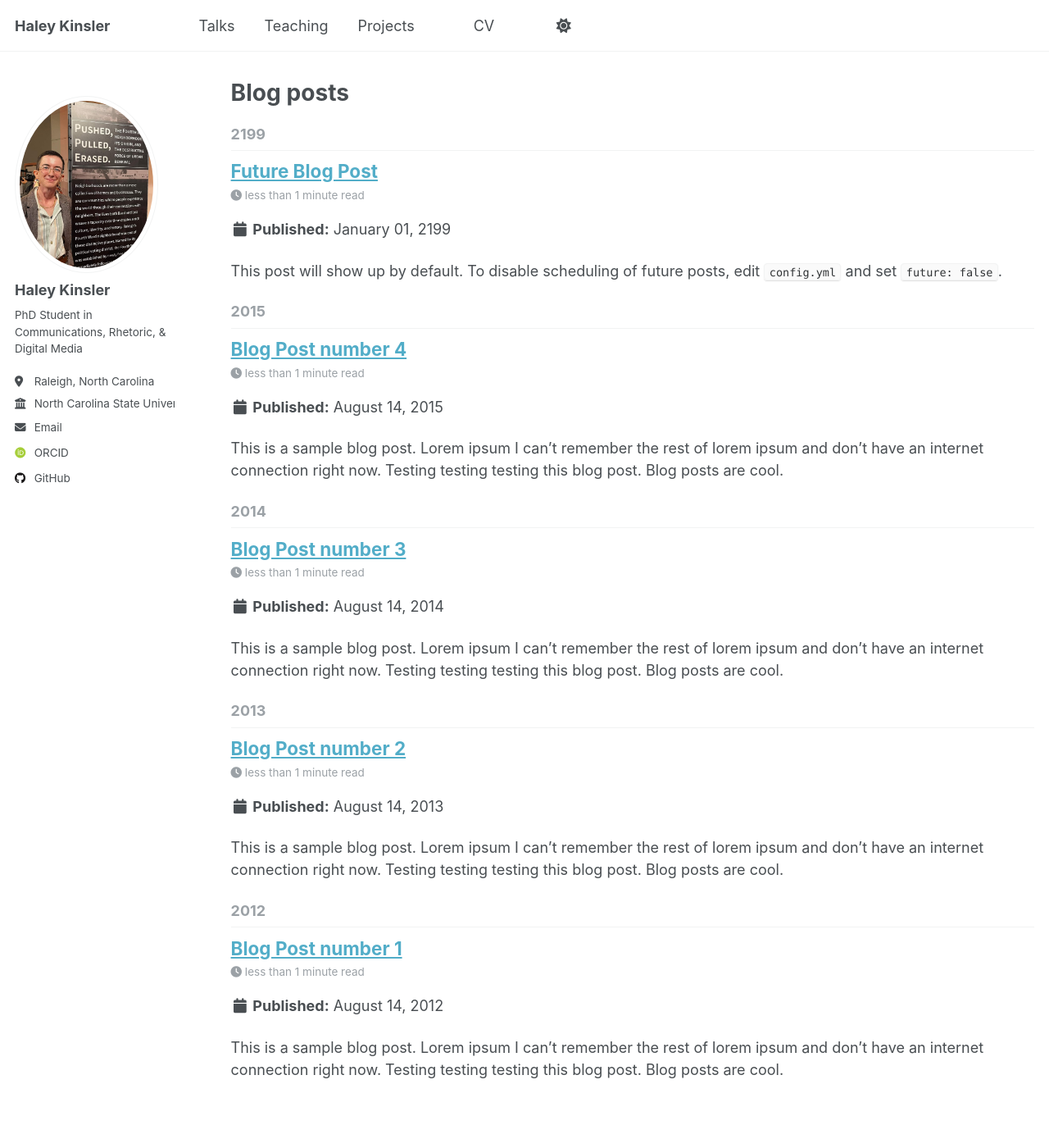
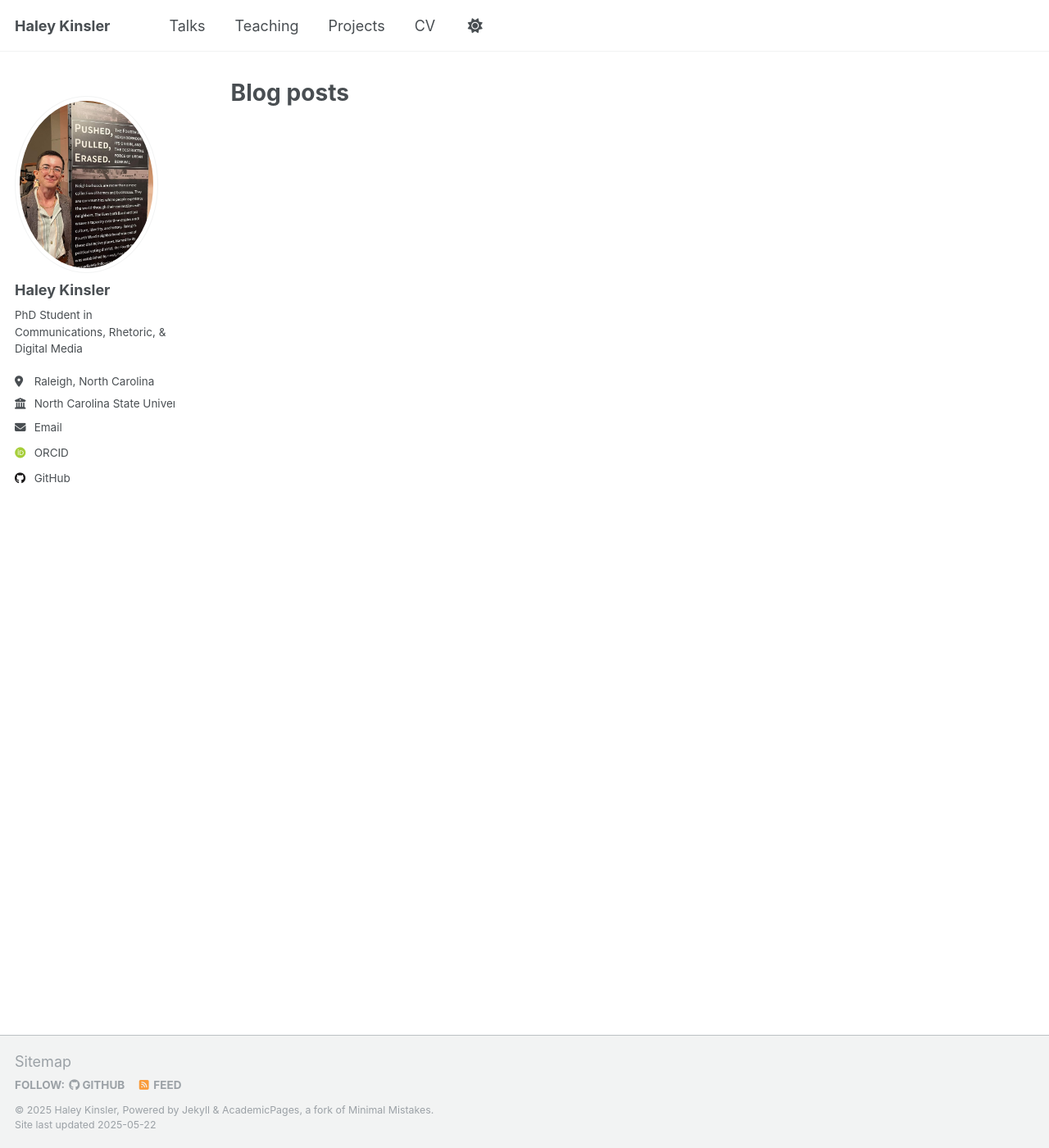
Before and after one commit to hmkinsler/hmkinsler.github.io, a Jekyll site: the page built from _pages/year-archive.html, in a window 1280 px wide and 1400 px high. Shown: the whole window at 82% size. Built offline with Jekyll 4.4.1, drawn with Linux system fonts in a browser that asks for light colours; some web fonts are replaced.

Commit message:
Testing HTML vs MD

```diff
--- a/_posts/2012-08-14-blog-post-1.md
+++ /dev/null
@@ -1,20 +0,0 @@
----
-title: 'Blog Post number 1'
-date: 2012-08-14
-permalink: /posts/2012/08/blog-post-1/
-tags:
-  - cool posts
-  - category1
-  - category2
----
-
-This is a sample blog post. Lorem ipsum I can't remember the rest of lorem ipsum and don't have an internet connection right now. Testing testing testing this blog post. Blog posts are cool.
-
-Headings are cool
-======
-
-You can have many headings
-======
-
-Aren't headings cool?
-------
--- a/_posts/2013-08-14-blog-post-2.md
+++ /dev/null
@@ -1,20 +0,0 @@
----
-title: 'Blog Post number 2'
-date: 2013-08-14
-permalink: /posts/2013/08/blog-post-2/
-tags:
-  - cool posts
-  - category1
-  - category2
----
-
-This is a sample blog post. Lorem ipsum I can't remember the rest of lorem ipsum and don't have an internet connection right now. Testing testing testing this blog post. Blog posts are cool.
-
-Headings are cool
-======
-
-You can have many headings
-======
-
-Aren't headings cool?
-------
--- a/_posts/2014-08-14-blog-post-3.md
+++ /dev/null
@@ -1,20 +0,0 @@
----
-title: 'Blog Post number 3'
-date: 2014-08-14
-permalink: /posts/2014/08/blog-post-3/
-tags:
-  - cool posts
-  - category1
-  - category2
----
-
-This is a sample blog post. Lorem ipsum I can't remember the rest of lorem ipsum and don't have an internet connection right now. Testing testing testing this blog post. Blog posts are cool.
-
-Headings are cool
-======
-
-You can have many headings
-======
-
-Aren't headings cool?
-------
--- a/_posts/2199-01-01-future-post.md
+++ /dev/null
@@ -1,11 +0,0 @@
----
-title: 'Future Blog Post'
-date: 2199-01-01
-permalink: /posts/2012/08/blog-post-4/
-tags:
-  - cool posts
-  - category1
-  - category2
----
-
-This post will show up by default. To disable scheduling of future posts, edit `config.yml` and set `future: false`.
```
Also changed, not shown: CONTRIBUTING.md (deleted, +0 -7 lines), _data/navigation.yml (+0 -11 lines), _posts/2015-08-14-blog-post-4.md (deleted, +0 -20 lines), _projects/bookscanner.html (added, +11 -0 lines), _pages/projects.html (renamed from _pages/portfolio.html), images/profile.png (deleted).
